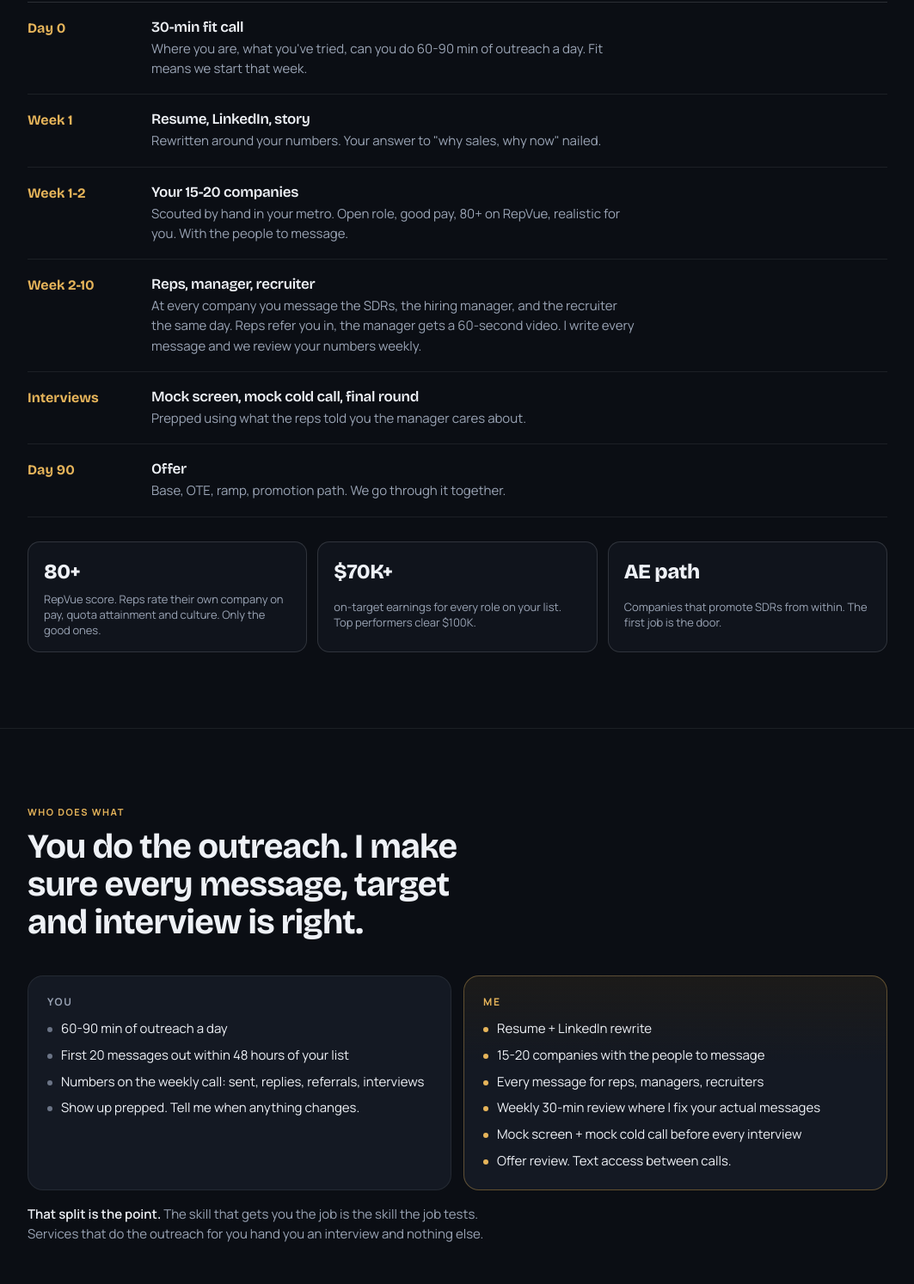
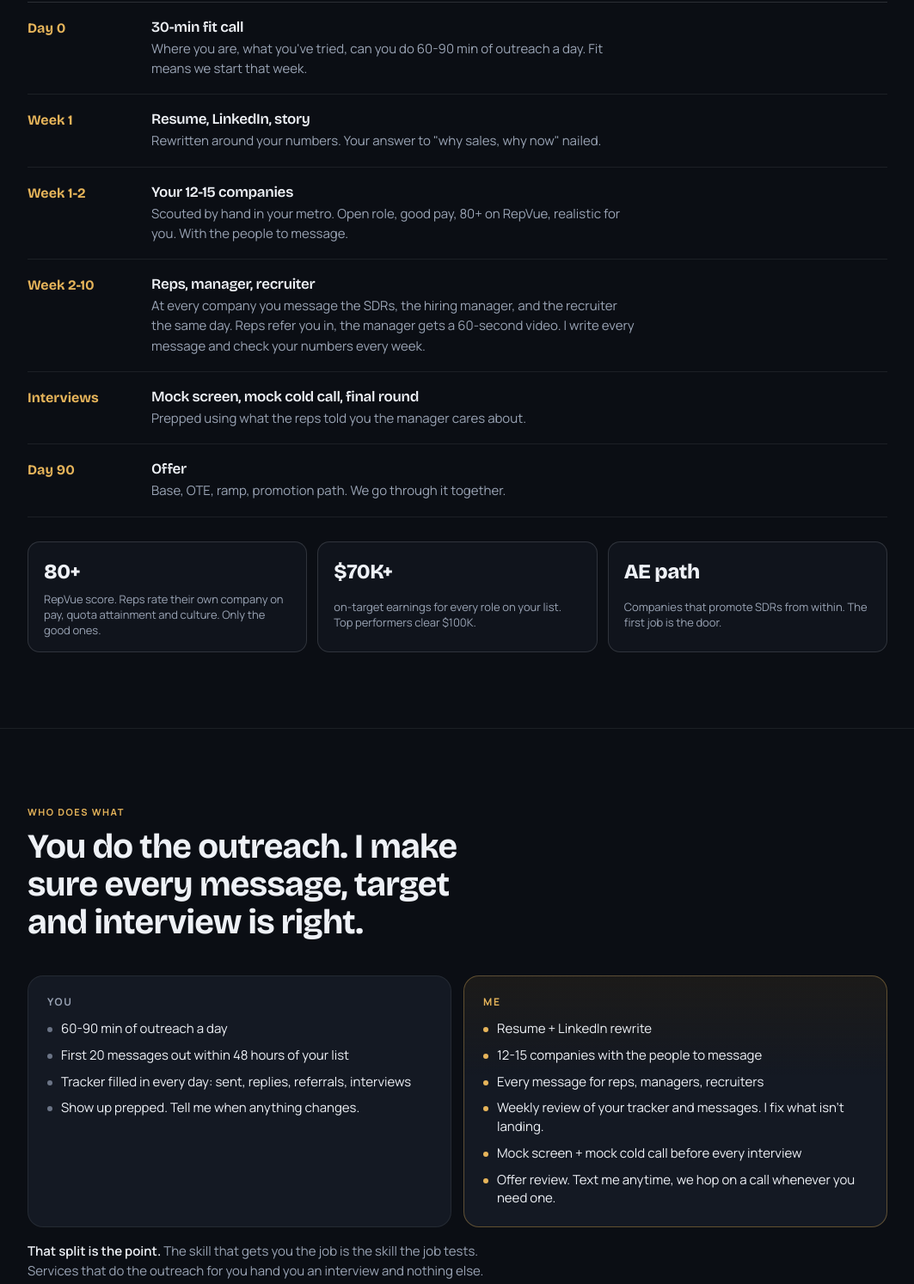
Before and after one commit to nodegreeeae/nodegreeae-site, a plain HTML site: page index.html in a window 1280 px wide. Shown: the part 2465-3959 px from the top of the page at 86% size, without its empty margins (108-1171 px from the left). Drawn offline with nearby package versions, Linux system fonts and the light colour scheme.

Commit message:
Replace weekly call wording with as-needed calls; 12-15 companies

```diff
--- a/index.html
+++ b/index.html
@@ -268,8 +268,8 @@ footer .legal{flex-basis:100%;font-size:12px;color:var(--dim);line-height:1.5;ma
     <div class="steps">
       <div class="step"><div class="when">Day 0</div><div><h3>30-min fit call</h3><p>Where you are, what you've tried, can you do 60-90 min of outreach a day. Fit means we start that week.</p></div></div>
       <div class="step"><div class="when">Week 1</div><div><h3>Resume, LinkedIn, story</h3><p>Rewritten around your numbers. Your answer to "why sales, why now" nailed.</p></div></div>
-      <div class="step"><div class="when">Week 1-2</div><div><h3>Your 15-20 companies</h3><p>Scouted by hand in your metro. Open role, good pay, 80+ on RepVue, realistic for you. With the people to message.</p></div></div>
-      <div class="step"><div class="when">Week 2-10</div><div><h3>Reps, manager, recruiter</h3><p>At every company you message the SDRs, the hiring manager, and the recruiter the same day. Reps refer you in, the manager gets a 60-second video. I write every message and we review your numbers weekly.</p></div></div>
+      <div class="step"><div class="when">Week 1-2</div><div><h3>Your 12-15 companies</h3><p>Scouted by hand in your metro. Open role, good pay, 80+ on RepVue, realistic for you. With the people to message.</p></div></div>
+      <div class="step"><div class="when">Week 2-10</div><div><h3>Reps, manager, recruiter</h3><p>At every company you message the SDRs, the hiring manager, and the recruiter the same day. Reps refer you in, the manager gets a 60-second video. I write every message and check your numbers every week.</p></div></div>
       <div class="step"><div class="when">Interviews</div><div><h3>Mock screen, mock cold call, final round</h3><p>Prepped using what the reps told you the manager cares about.</p></div></div>
       <div class="step"><div class="when">Day 90</div><div><h3>Offer</h3><p>Base, OTE, ramp, promotion path. We go through it together.</p></div></div>
     </div>
@@ -293,7 +293,7 @@ footer .legal{flex-basis:100%;font-size:12px;color:var(--dim);line-height:1.5;ma
         <ul>
           <li>60-90 min of outreach a day</li>
           <li>First 20 messages out within 48 hours of your list</li>
-          <li>Numbers on the weekly call: sent, replies, referrals, interviews</li>
+          <li>Tracker filled in every day: sent, replies, referrals, interviews</li>
           <li>Show up prepped. Tell me when anything changes.</li>
         </ul>
       </div>
@@ -301,11 +301,11 @@ footer .legal{flex-basis:100%;font-size:12px;color:var(--dim);line-height:1.5;ma
         <h3>Me</h3>
         <ul>
           <li>Resume + LinkedIn rewrite</li>
-          <li>15-20 companies with the people to message</li>
+          <li>12-15 companies with the people to message</li>
           <li>Every message for reps, managers, recruiters</li>
-          <li>Weekly 30-min review where I fix your actual messages</li>
+          <li>Weekly review of your tracker and messages. I fix what isn't landing.</li>
           <li>Mock screen + mock cold call before every interview</li>
-          <li>Offer review. Text access between calls.</li>
+          <li>Offer review. Text me anytime, we hop on a call whenever you need one.</li>
         </ul>
       </div>
     </div>
@@ -326,7 +326,7 @@ footer .legal{flex-basis:100%;font-size:12px;color:var(--dim);line-height:1.5;ma
         <ul>
           <li>Full 90-day program, 1:1</li>
           <li>Resume, LinkedIn, target list, every message</li>
-          <li>Weekly review + text access between calls</li>
+          <li>Weekly review + text access anytime</li>
           <li>Interview prep every round, offer review at the end</li>
           <li>Offer in 90 days or I keep working free</li>
         </ul>
@@ -351,7 +351,7 @@ footer .legal{flex-basis:100%;font-size:12px;color:var(--dim);line-height:1.5;ma
       <details><summary>I've never sold anything. Does this still work?<span class="plus">+</span></summary><p>Yes, it takes a couple more weeks. We build your story first and your list leans toward companies that hire in classes and train from zero. You show up having already talked to three people on the team.</p></details>
       <details><summary>Will you do the outreach for me?<span class="plus">+</span></summary><p>No, and that's the point. Services that message hiring managers from your account hand you an interview and nothing else. You walk onto an SDR floor and have to do the thing you never learned, with a quota. I write every message and fix them every week, but you send them. By day 90 you have the job and the skill that keeps it.</p></details>
       <details><summary>What if I don't have an offer in 90 days?<span class="plus">+</span></summary><p>I keep working with you free until you do. One condition: you're doing the outreach. A week without messages pauses the clock and the guarantee. I can't want it more than you do.</p></details>
-      <details><summary>How much time does it take?<span class="plus">+</span></summary><p>60-90 minutes of outreach a day, a 30-minute call with me every week, and the interviews. Works around a full-time job. Doesn't work around skipping days.</p></details>
+      <details><summary>How much time does it take?<span class="plus">+</span></summary><p>60-90 minutes of outreach a day, plus the interviews. We hop on a call whenever you need one. Works around a full-time job. Doesn't work around skipping days.</p></details>
       <details><summary>Why not just apply online?<span class="plus">+</span></summary><p>Because 300 other people did. A good SDR posting gets hundreds of applications in a week and the recruiter reads the referred ones first. Applying is what you do after someone on the team already said your name.</p></details>
     </div>
   </div>
```
